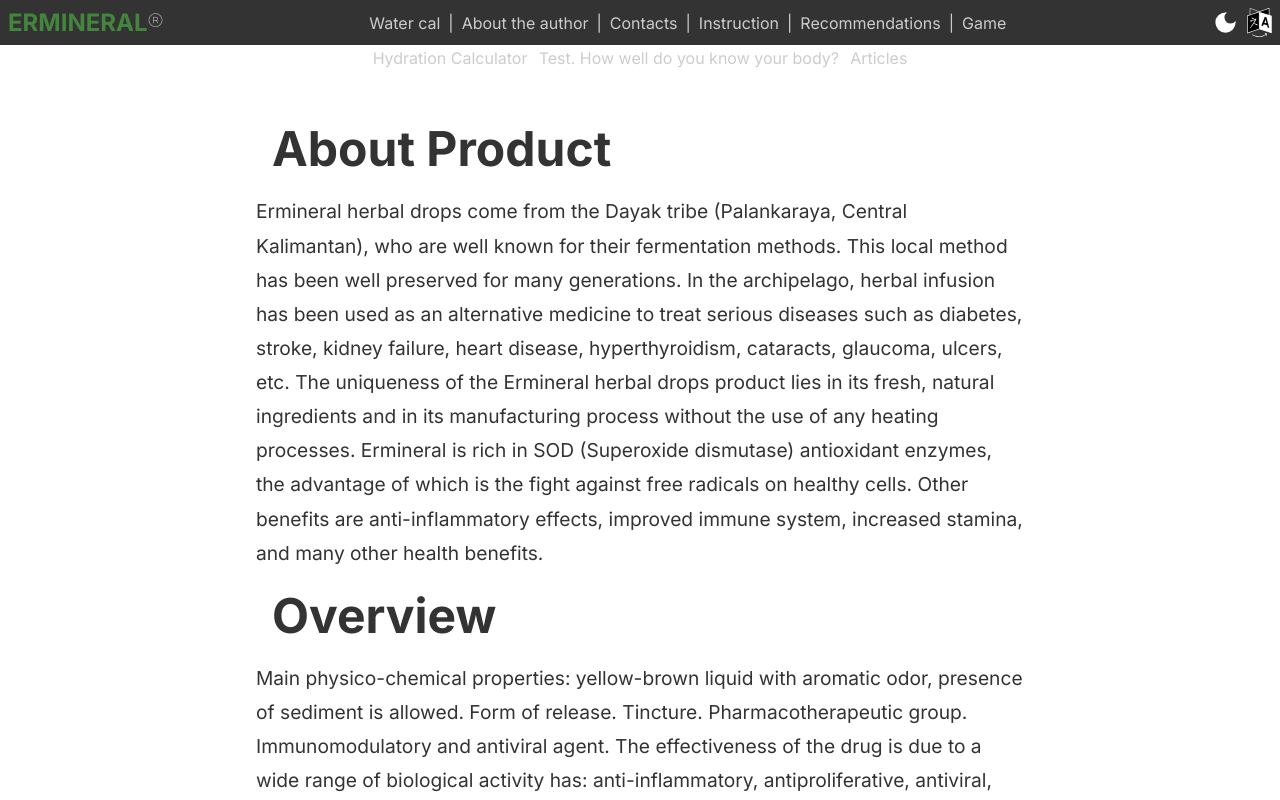
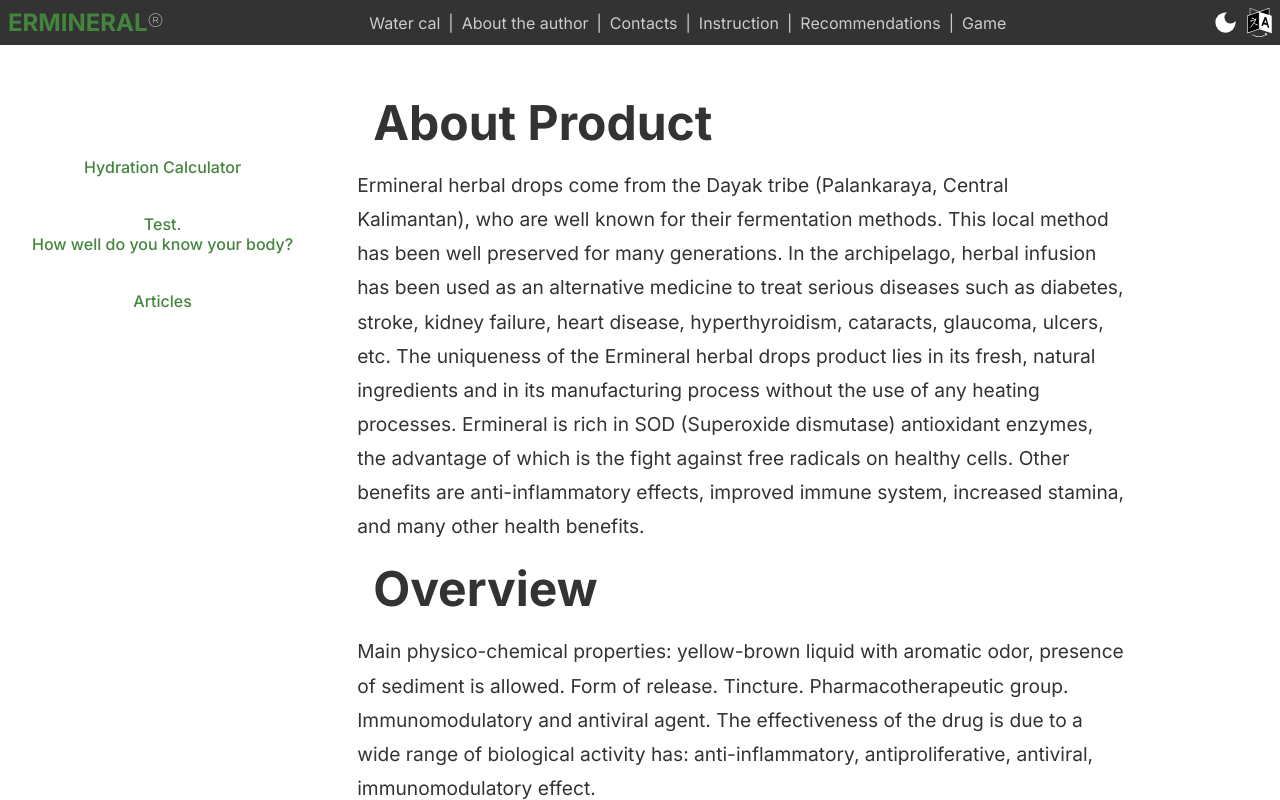
Before and after one commit to mishin78/ermineral-platform, a Next.js app: page / in a window 1280 px wide. Built offline with nearby package versions, Linux system fonts and the light colour scheme.

Commit message:
work in aside section

```diff
--- a/src/app/aside.js
+++ b/src/app/aside.js
@@ -14,7 +14,7 @@
                     }}
                     ><li>Hydration Calculator</li>
                 </Link>
-                <li>Test. How well do you know your body?</li>
+                <li>Test.<br/>How well do you know your body?</li>
                 <li>Articles</li>
             </ul>
             )}
--- a/src/app/header.js
+++ b/src/app/header.js
@@ -1,6 +1,5 @@
 import './styles.sass'
 import Link from 'next/link'
-// import Contacts from './contacts'
 
 
 export default function Header({ lang, langModal, showLangModal }) {
--- a/src/app/page.js
+++ b/src/app/page.js
@@ -19,8 +19,10 @@
     <main>
       <Header lang={language}  langModal={langModal}  showLangModal={setLangModal} />
       {langModal && <LangModal setLang={setLanguage}/>}
-      <Aside lang={language} langModal={langModal}/>
-      <MainPage lang={language} />
+      <div className='asideMainBox'>
+        <Aside lang={language} langModal={langModal}/>
+        <MainPage lang={language} />
+      </div>
     </main>
   )
 }
--- a/src/app/styles.sass
+++ b/src/app/styles.sass
@@ -80,10 +80,6 @@
         border-radius: 8px
 
 
-
-
-
-
 .mainPageBox
     display: flex
     align-items: flex-start
@@ -104,11 +100,6 @@
         width: 50rem
         border-radius: 1rem
         margin: 1rem 0rem
-
-
-
-
-
 
 
 .instructionBox
@@ -146,8 +137,6 @@
             text-decoration: none
 
 
-
-
 .recommendationBox
     display: flex
     align-items: center
@@ -170,3 +159,29 @@
         p
             color: $header-background-light
             font-size: 1.2rem
+
+
+aside
+    margin: 6rem 1rem
+    ul
+        display: flex
+        flex-direction: column
+        align-items: center
+        justify-content: center
+        li
+            color: $primary-green-light
+            padding: 1rem
+            border-radius: 8px
+            font-size: 1rem
+            font-weight: 500
+            text-align: center
+        li:hover
+            background: $primary-green-light
+            color: $active-color-light
+            text-decoration: none
+
+.asideMainBox
+    display: flex
+    align-items: flex-start
+    justify-content: flex-start
+    gap: 2rem
```
